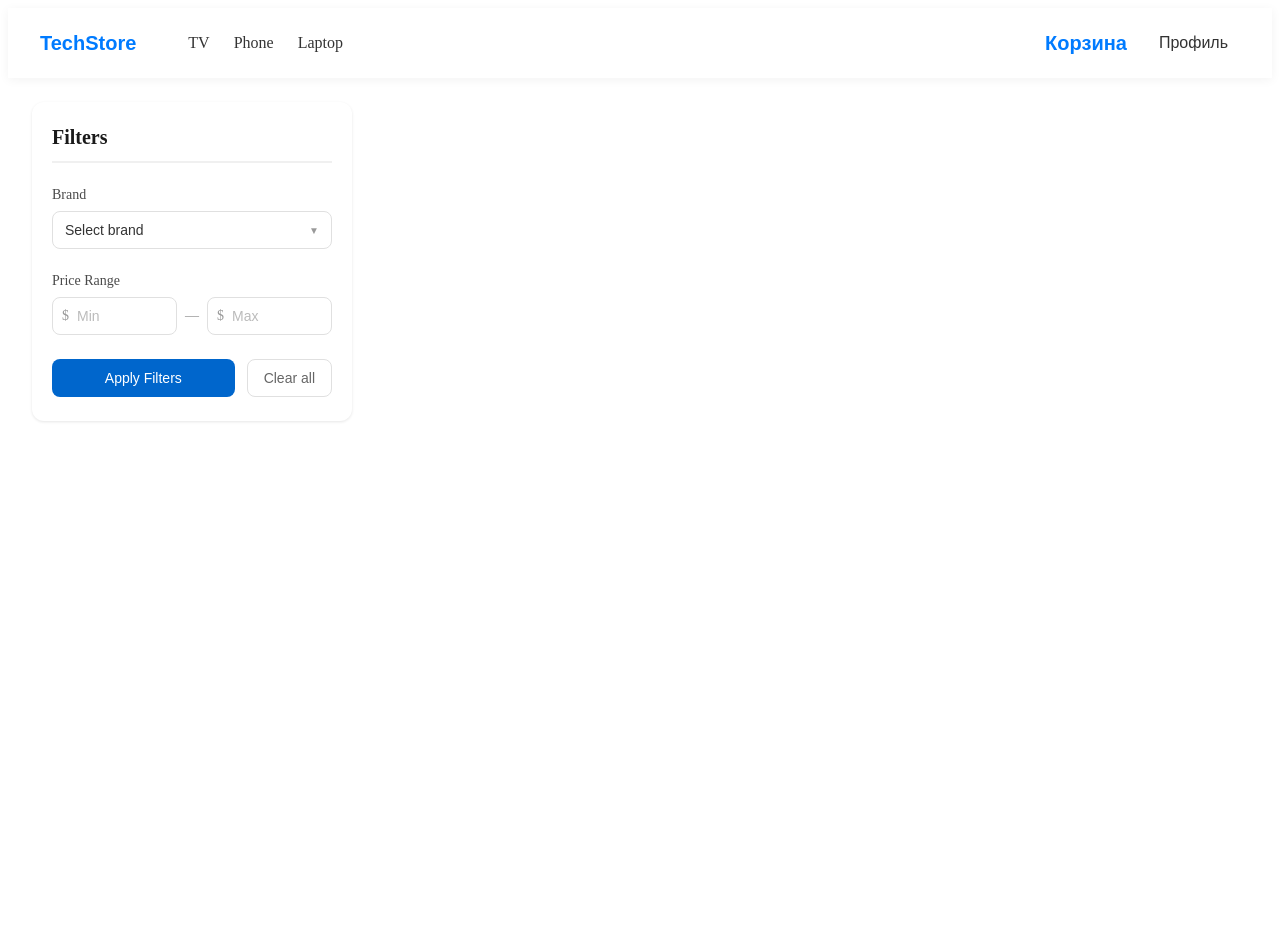
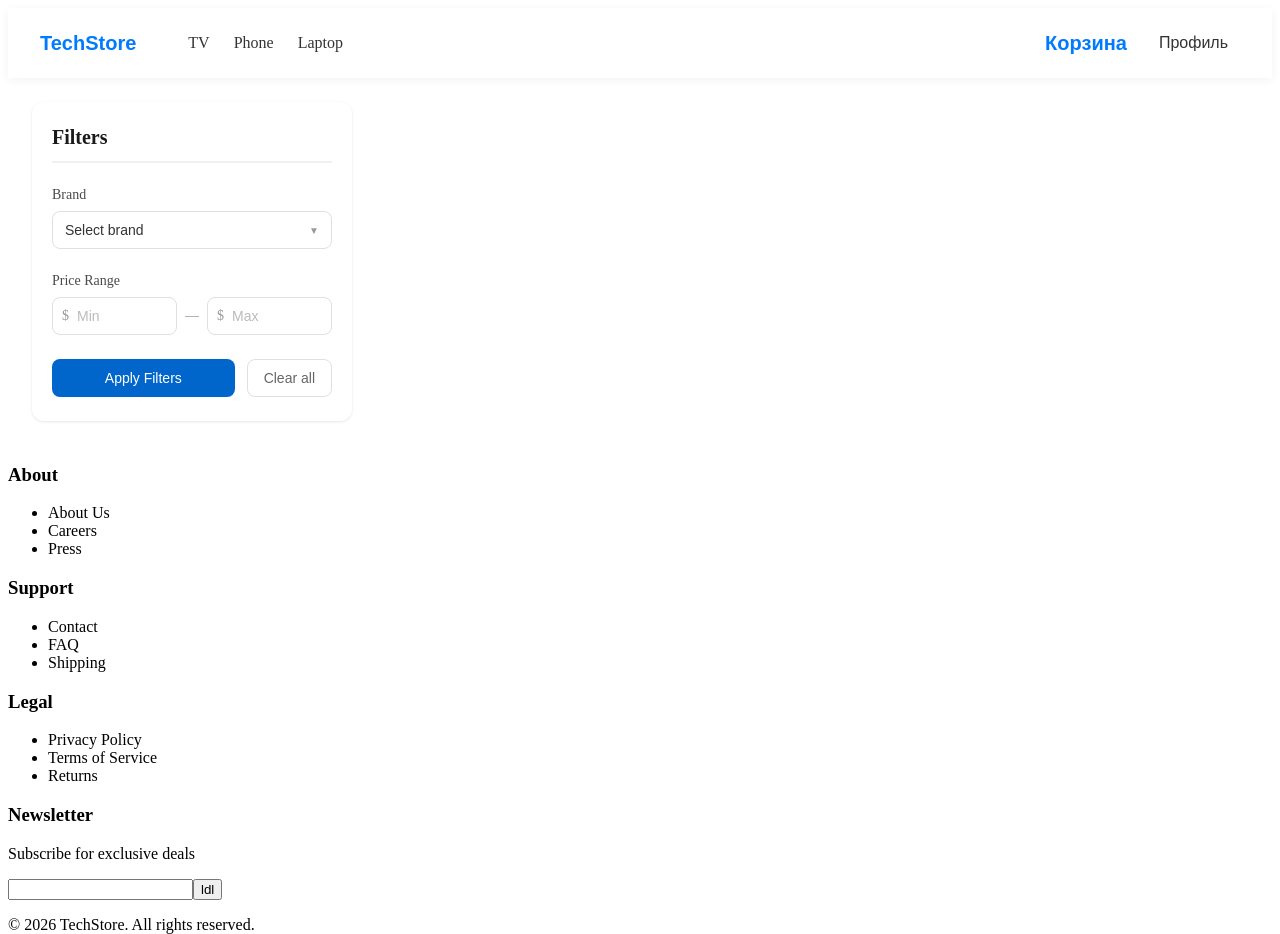
Before and after one commit to kostya20001/Ecommerce, a React (Vite) app in the folder my-app/: page / in a window 1280 px wide. Before the commit the page ends 800 px from the top, so only its background shows below. Built offline with nearby package versions, Linux system fonts and the light colour scheme.

Commit message:
Add footer(html)

```diff
--- a/my-app/src/App.css
+++ b/my-app/src/App.css
@@ -1,5 +1,5 @@
 .header {
-  background-color: #ffffff;  /* Белый фон */
+  background-color: #ffffff;
   box-shadow: 0 2px 10px rgba(0, 0, 0, 0.05); /* Легкая тень снизу */
   padding: 0 20px;
   position: sticky;
@@ -95,3 +95,11 @@
     width: 100%;
   }
 }
+
+.footer {
+  height: 281px;
+}
+
+.footer > div {
+  width: 1200px;
+}
--- a/my-app/src/App.jsx
+++ b/my-app/src/App.jsx
@@ -10,7 +10,6 @@ function App() {
 
   const handleFilterApply = (filters) => {
     setCurrentFilters(filters);
-    // Здесь можно сделать запрос к API или отфильтровать данные
     console.log('Фильтры применены:', filters);
   };
   return (
@@ -39,6 +38,47 @@ function App() {
       </aside>
 
     </div>
+
+    <footer className='footer'>
+      <div>
+        <div>
+          <div>
+            <h3>About</h3>
+            <ul>
+              <li>About Us</li>
+              <li>Careers</li>
+              <li>Press</li>
+            </ul>
+          </div>
+          <div>
+            <h3>Support</h3>
+            <ul>
+              <li>Contact</li>
+              <li>FAQ</li>
+              <li>Shipping</li>
+            </ul>
+          </div>
+          <div>
+            <h3>Legal</h3>
+            <ul>
+              <li>Privacy Policy</li>
+              <li>Terms of Service</li>
+              <li>Returns</li>
+            </ul>
+          </div>
+          <div>
+            <h3>Newsletter</h3>
+            <p>Subscribe for exclusive deals</p>
+            <input />
+            <button>ldl</button>
+          </div>
+        </div>
+        <div>
+          <p>© 2026 TechStore. All rights reserved.</p>
+        </div>
+      </div>
+
+    </footer>
     </>
   )
 }
```
